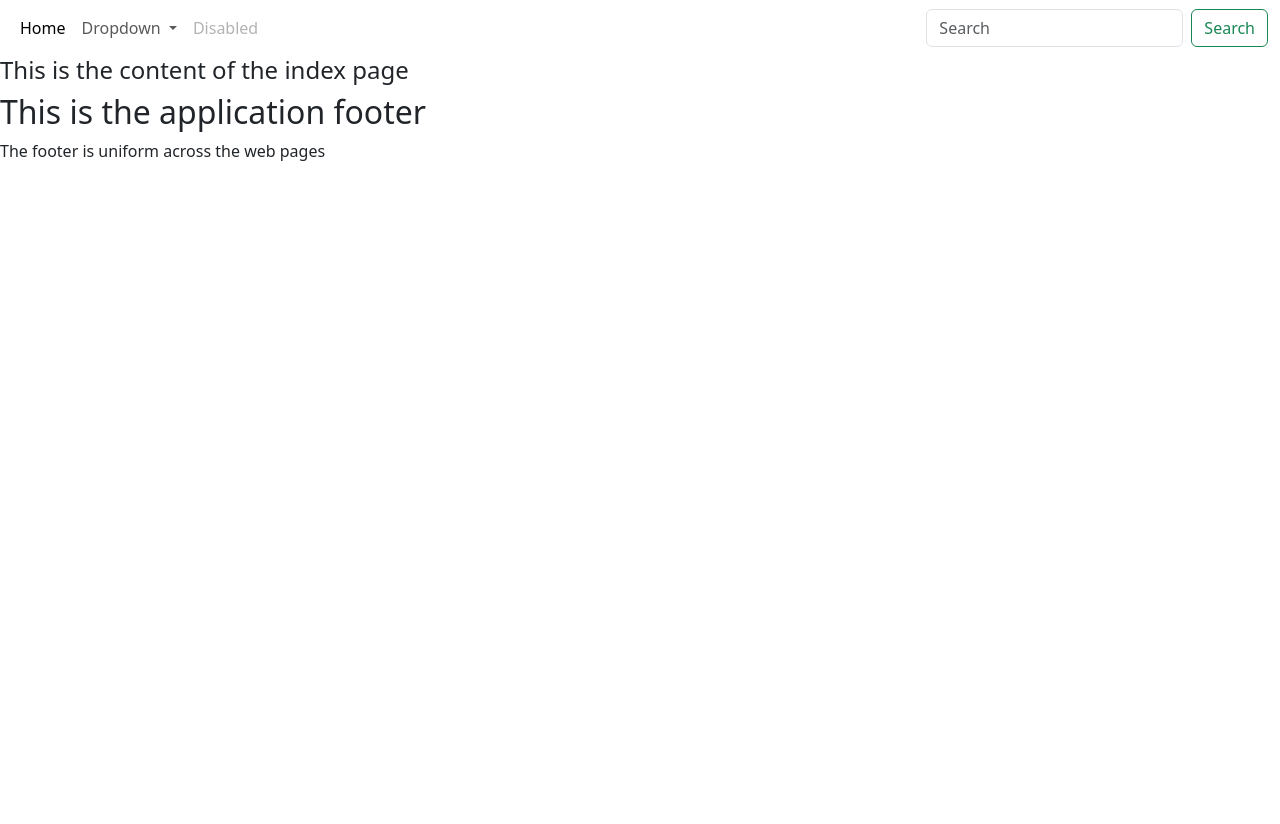
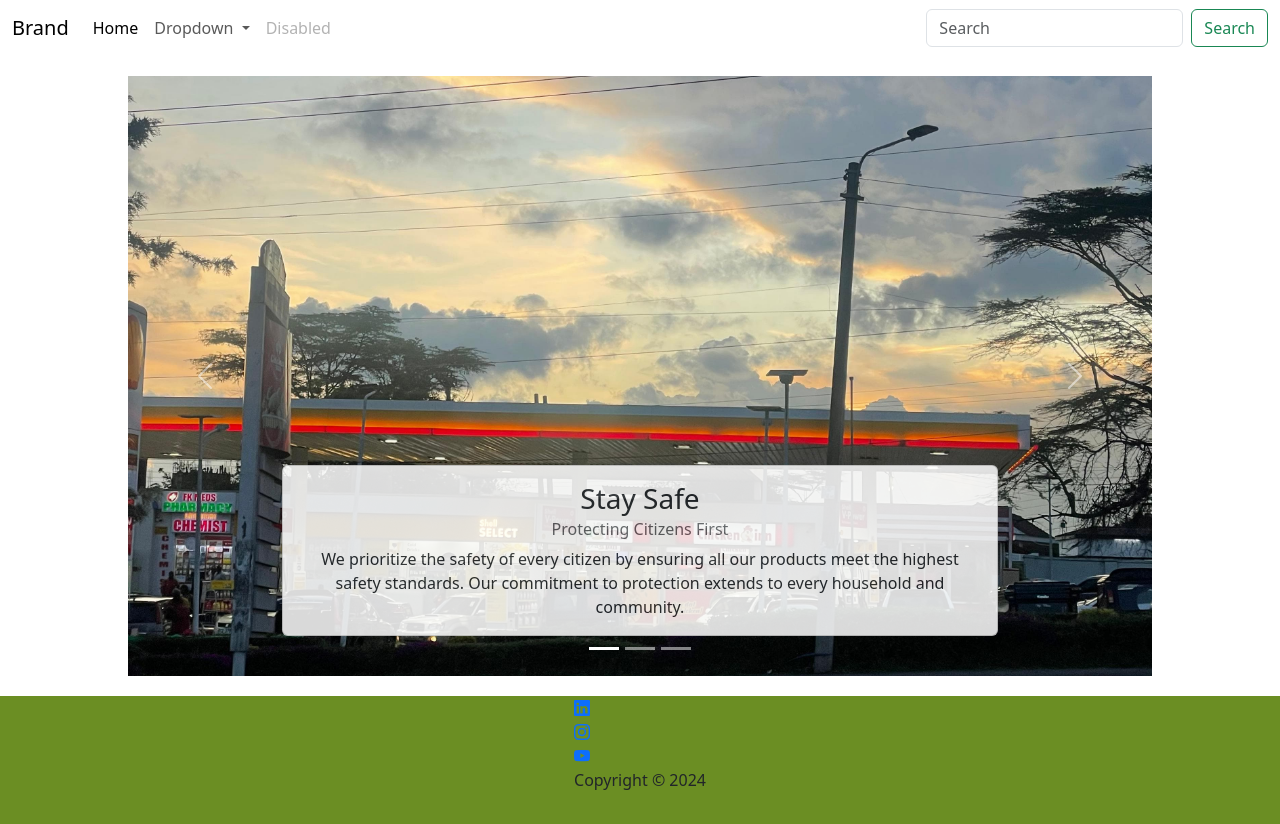
Before and after one commit to Kathoni/Emobilis-final-project, a Django app: page /application/index/ in a window 1280 px wide. Before the commit the page ends 161 px from the top, so only its background shows below. Run offline with Django 5.2, Linux system fonts and the light colour scheme; some libraries are stand-ins or nearby versions.

Commit message:
working index

```diff
--- a/Community/application/templates/base.html
+++ b/Community/application/templates/base.html
@@ -8,15 +8,19 @@
 
     <!-- Bootstrap CSS -->
     <link rel="stylesheet" href="{% static 'style/bootstrap/css/bootstrap.min.css' %}">
+
+    <!-- Bootstrap Icons CSS -->
+    <link rel="stylesheet" href="https://cdn.jsdelivr.net/npm/bootstrap-icons/font/bootstrap-icons.css">
 </head>
 <body>
     <header>
         <nav class="navbar navbar-expand-lg" style="background-color: rgba(255,255,255,0.5);">
             <div class="container-fluid">
-                <button class="navbar-toggler" type="button" data-bs-toggle="collapse" data-bs-target="#navbarSupportedContent" aria-controls="navbarSupportedContent" aria-expanded="false" aria-label="Toggle navigation">
+                <a class="navbar-brand" href="{% url 'index' %}">Brand</a>
+                <button class="navbar-toggler" type="button" data-bs-toggle="collapse" data-bs-target="#navbarNav" aria-controls="navbarNav" aria-expanded="false" aria-label="Toggle navigation">
                     <span class="navbar-toggler-icon"></span>
                 </button>
-                <div class="collapse navbar-collapse" id="navbarSupportedContent">
+                <div class="collapse navbar-collapse" id="navbarNav">
                     <ul class="navbar-nav me-auto mb-2 mb-lg-0">
                         <li class="nav-item">
                             <a class="nav-link active" aria-current="page" href="{% url 'index' %}">Home</a>
@@ -48,9 +52,14 @@
     {% block content %}
     {% endblock %}
 
-    <footer>
-        <h2>This is the application footer</h2>
-        <p>The footer is uniform across the web pages</p>
+    <footer style="flex: auto; display: flex; align-items: end; justify-content: center; background-color: olivedrab;">
+        <ul style="list-style: none; gap: 50px; padding: 0;">
+            <li><a href="#"><i class="bi bi-linkedin" aria-label="LinkedIn"></i></a></li>
+            <li><a href="#"><i class="bi bi-instagram" aria-label="Instagram"></i></a></li>
+            <li><a href="#"><i class="bi bi-youtube" aria-label="YouTube"></i></a></li>
+            <li><p>Copyright &copy; 2024</p></li>
+        </ul>
+
     </footer>
 
     <!-- Bootstrap JS and Popper.js -->
--- a/Community/application/templates/index.html
+++ b/Community/application/templates/index.html
@@ -1,8 +1,80 @@
 {% extends 'base.html' %}
-{% block title %}
-Home
+{% load static %}
+{% block title %}Home{% endblock %}
+
+{% block content %}
+<div class="d-flex justify-content-center align-items-center" style="min-height: 80vh; background-color: white;">
+  <div id="carouselExampleDark" class="carousel slide" data-bs-ride="carousel" style="width: 80%;">
+
+    <!-- Indicators -->
+    <div class="carousel-indicators">
+      <button type="button" data-bs-target="#carouselExampleDark" data-bs-slide-to="0" class="active" aria-current="true" aria-label="Slide 1"></button>
+      <button type="button" data-bs-target="#carouselExampleDark" data-bs-slide-to="1" aria-label="Slide 2"></button>
+      <button type="button" data-bs-target="#carouselExampleDark" data-bs-slide-to="2" aria-label="Slide 3"></button>
+    </div>
+
+    <!-- Slides -->
+    <div class="carousel-inner">
+
+      <!-- First Slide -->
+      <div class="carousel-item active" data-bs-interval="10000">
+        <img src="{% static 'media/courscel_img_1.jpg' %}" class="d-block w-100 img-fluid" style="height: 600px; object-fit: cover;" alt="First slide">
+        <div class="carousel-caption d-none d-md-block">
+          <div class="card bg-white" style="width: 100%; opacity: 0.85;">
+            <div class="card-body text-dark">
+              <h3 class="card-title">Stay Safe</h3>
+              <h6 class="card-subtitle mb-2 text-muted">Protecting Citizens First</h6>
+              <p class="card-text">
+                We prioritize the safety of every citizen by ensuring all our products meet the highest safety standards. Our commitment to protection extends to every household and community.
+              </p>
+            </div>
+          </div>
+        </div>
+      </div>
+
+      <!-- Second Slide -->
+      <div class="carousel-item" data-bs-interval="2000">
+        <img src="{% static 'media/courscel_img_2.jpg' %}" class="d-block w-100 img-fluid" style="height: 600px; object-fit: cover;" alt="Second slide">
+        <div class="carousel-caption d-none d-md-block">
+          <div class="card bg-white" style="width: 100%; opacity: 0.85;">
+            <div class="card-body text-dark">
+              <h3 class="card-title">Safety First</h3>
+              <h6 class="card-subtitle mb-2 text-muted">Protecting Lives Through Innovation</h6>
+              <p class="card-text">
+                Our solutions are designed to safeguard lives. With innovative engineering and rigorous testing, we ensure protection is delivered seamlessly, keeping citizens safe from potential hazards.
+              </p>
+            </div>
+          </div>
+        </div>
+      </div>
+
+      <!-- Third Slide -->
+      <div class="carousel-item">
+        <img src="{% static 'media/courscel_img_3.jpg' %}" class="d-block w-100 img-fluid" style="height: 600px; object-fit: cover;" alt="Third slide">
+        <div class="carousel-caption d-none d-md-block">
+          <div class="card bg-white" style="width: 100%; opacity: 0.85;">
+            <div class="card-body text-dark">
+              <h3 class="card-title">Trusted Solutions</h3>
+              <h6 class="card-subtitle mb-2 text-muted">A Future of Security and Trust</h6>
+              <p class="card-text">
+                Our trusted solutions are built for citizens’ peace of mind. We stand by our commitment to protect, serve, and empower communities through safe and reliable technology.
+              </p>
+            </div>
+          </div>
+        </div>
+      </div>
+
+    </div>
+
+    <!-- Navigation controls -->
+    <button class="carousel-control-prev" type="button" data-bs-target="#carouselExampleDark" data-bs-slide="prev">
+      <span class="carousel-control-prev-icon" aria-hidden="true"></span>
+      <span class="visually-hidden">Previous</span>
+    </button>
+    <button class="carousel-control-next" type="button" data-bs-target="#carouselExampleDark" data-bs-slide="next">
+      <span class="carousel-control-next-icon" aria-hidden="true"></span>
+      <span class="visually-hidden">Next</span>
+    </button>
+  </div>
+</div>
 {% endblock %}
-{% block content %}
-<h4>This is the content of the index page</h4>
-
-{% endblock %}
```
Also changed, not shown: Community/application/static/media/courscel_img_1.jpg (added), Community/application/static/media/courscel_img_2.jpg (added), Community/application/static/media/courscel_img_3.jpg (added).
